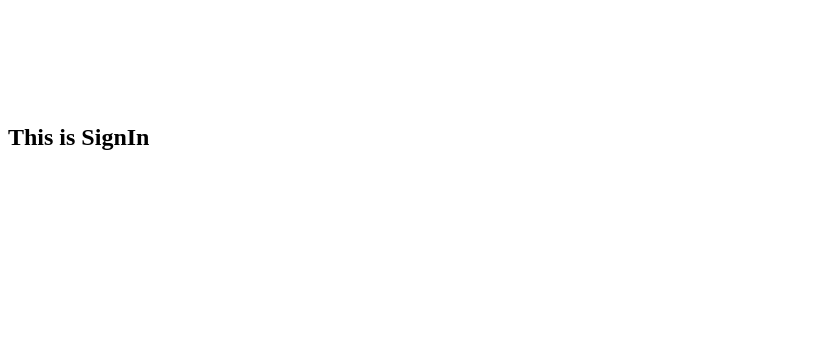
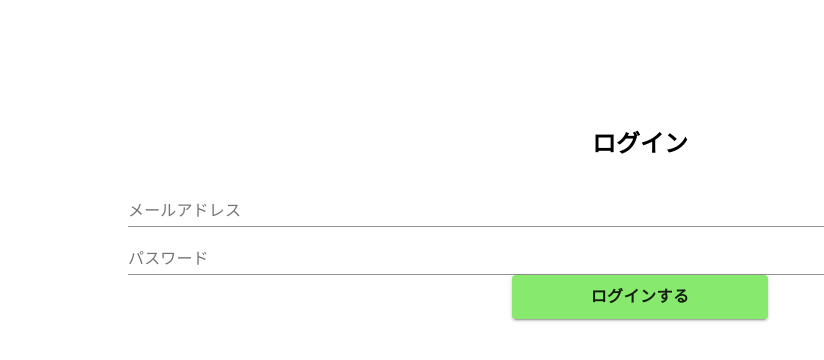
Before and after one commit to kannoRyo/todoApp, a React (Create React App) app: page /signin in a window 1280 px wide. Shown: the top 360 px of the page, without its empty margins (0-824 px from the left). Built offline with nearby package versions, Linux system fonts and the light colour scheme.

Commit message:
auth-path

```diff
--- a/src/App.jsx
+++ b/src/App.jsx
@@ -4,10 +4,6 @@ import './assets/style/reset.css'
 import { useSelector } from 'react-redux'
 
 const App = ()=> {
-  const selector = useSelector(state => state)
-
-  console.log(selector.users)
-
   return (
     <main className="c-main">
       <Router />
--- a/src/Auth.jsx
+++ b/src/Auth.jsx
@@ -1,11 +1,25 @@
-import React from 'react'
-import { BrowserRouter as Router, Route } from "react-router-dom";
+import React, { useEffect } from 'react'
+import { useDispatch, useSelector } from 'react-redux';
+import { getIsSignedIn } from './reducks/users/selector';
+import {listenAuthState} from './reducks/users/operations'
 
-const Router = ()=>{
+const Auth = ({children})=>{
+        const dispatch = useDispatch()
+        const selecotor = useSelector(state=> state)
+        const isSignedIn = getIsSignedIn(selecotor)
 
-	return (
-	<div>hoge</div>
-)
+        useEffect(()=>{
+                if(!isSignedIn){
+                        dispatch(listenAuthState())
+                }
+
+        },[])
+
+        if(!isSignedIn){
+                return <></>
+        }else{
+                return children
+        }
 }
 
-export default Router
+export default Auth
--- a/src/Router.jsx
+++ b/src/Router.jsx
@@ -5,14 +5,17 @@ import {
     SignIn ,
     SignUp
 } from './templates/index'
+import Auth from './Auth'
 
 const Router = ()=>{
 
 	return (
         <Switch>
-            <Route exact path="/" component={Home}></Route>
             <Route exact path="/signin" component={SignIn}></Route>
             <Route exact path="/signup" component={SignUp}></Route>
+            <Auth>
+                <Route exact path="/" component={Home}></Route>
+            </Auth>
         </Switch>
 )
 }
--- a/src/reducks/store/initialState.js
+++ b/src/reducks/store/initialState.js
@@ -3,7 +3,7 @@ const initialState = {
         uid: '',
         isSignedIn: false,
         username: '',
-        teams: '',
+        team: '',
     }
 }
 
--- a/src/reducks/users/action.js
+++ b/src/reducks/users/action.js
@@ -1,12 +1,13 @@
 export const SIGN_IN_ACTION = "SIGN_IN_ACTION"
 export const SIGN_UP_ACTION = "SIGN_UP_ACTION"
+export const SIGN_OUT_ACTION = "SIGN_OUT_ACTION"
 
 export const signInAction = (userState)=>{
     return{
         type: "SIGN_IN_ACTION",
         payload: {
             uid: userState.uid,
-            isSignedIn: true,
+            isSignedIn: userState.isSignedIn,
             username: userState.username,
             team: ''
         }
@@ -15,12 +16,24 @@ export const signInAction = (userState)=>{
 
 export const signUpAction = (userState)=>{
     return{
-        type: "SIGN_UP_ACTION",
+        type: "SIGN_Up_ACTION",
         payload: {
             uid: userState.uid,
-            isSignedIn: true,
+            isSignedIn: userState.isSignedIn,
             username: userState.username,
-            team: userState.team
+            team: ''
         }
     }
 }
+
+export const signOutAction = (userState)=>{
+    return{
+        type: "SIGN_OUT_ACTION",
+        payload: {
+            uid: '',
+            isSignedIn: false,
+            username: '',
+            team: ''
+        }
+    }
+}
--- a/src/reducks/users/operations.js
+++ b/src/reducks/users/operations.js
@@ -1,8 +1,64 @@
-import { signInAction, signUpAction} from './action'
+import { signInAction, signOutAction, signUpAction} from './action'
 import {auth, db, FirebaseTimestamp} from '../../firebase/index'
 import{push} from 'connected-react-router'
 
 const userRef = db.collection('users')
+
+export const listenAuthState = ()=>{
+    return async (dispatch)=>{
+        return auth.onAuthStateChanged(user=>{
+            if(user){
+                const uid = user.uid
+                    db.collection('users').doc(uid).get()
+                        .then((snapshot)=>{
+                            const data = snapshot.data()
+
+                            dispatch(signInAction({
+                                isSignedIn: true,
+                                uid: uid,
+                                username: data.username,
+                                team: data.team
+                            }))
+                            dispatch(push('/'))
+                    })
+            }else{
+                dispatch(push('/signin'))
+            }
+        })
+    }
+}
+
+export const signIn = (email, password)=>{
+    return async (dispatch,getState)=>{
+        // Validation
+        if(email === "" || password === "" ){
+            window.alert('未入力項目がございます。')
+            return false
+        }
+
+        auth.signInWithEmailAndPassword(email, password)
+            .then((result)=>{
+                const user = result.user
+                if(user){
+                    const uid = user.uid
+
+                    db.collection('users').doc(uid).get()
+                        .then((snapshot)=>{
+                            const data = snapshot.data()
+
+                            dispatch(signInAction({
+                                isSignedIn: true,
+                                uid: uid,
+                                username: data.username,
+                                team: data.team
+                            }))
+                            dispatch(push('/'))
+                        })
+                }
+
+            })
+    }
+}
 
 export const signUp = (username, email, password, confirmPassword) =>{
     return async (dispatch)=>{
@@ -43,3 +99,13 @@ export const signUp = (username, email, password, confirmPassword) =>{
             })
     }
 }
+
+export const signOut = ()=>{
+    return async (dispatch)=>{
+        console.log('AA')
+        auth.signOut()
+            .then(()=>{
+                dispatch(signOutAction())
+            })
+    }
+}
--- a/src/reducks/users/reducers.js
+++ b/src/reducks/users/reducers.js
@@ -12,6 +12,10 @@ export const usersReducers = (state= initialState.users, action)=>{
             return{
                 ...action.payload
             }
+        case Actions.SIGN_OUT_ACTION:
+            return{
+                ...action.payload
+            }
         default:
             return state
     }
--- a/src/reducks/users/selector.js
+++ b/src/reducks/users/selector.js
@@ -1,5 +1,8 @@
-export const getUserId = (selector) =>{
-    return {
+import {createSelector} from 'reselect'
 
-    }
-}
+const usersSelector = (state) => state.users
+
+export const getIsSignedIn = createSelector(
+    [usersSelector],
+    state => state.isSignedIn
+)
--- a/src/templates/Home.jsx
+++ b/src/templates/Home.jsx
@@ -1,15 +1,21 @@
+import { Button } from '@material-ui/core'
 import React from 'react'
 import { useDispatch, useSelector } from 'react-redux'
+import {signOut} from '../reducks/users/operations'
 
 const Home = ()=>{
 	const selector = useSelector(state => state)
-
+	const dispatch = useDispatch()
 
 	return (
 	<div>
 		<h2>This is Home</h2>
 		<h3>ユーザーネーム:{selector.users.username}</h3>
 		<h3>id:{selector.users.uid}</h3>
+
+		<Button variant="contained" color="secondary" onClick={ ()=> dispatch(signOut())}>
+			ログアウトする
+		</Button>
 	</div>
 )
 }
--- a/src/templates/SignIn.jsx
+++ b/src/templates/SignIn.jsx
@@ -1,12 +1,52 @@
-import React from 'react'
+import React, {useCallback, useState} from 'react'
+import { useDispatch } from 'react-redux'
+import {
+    TextInput,
+    GreenButton
+} from '../components/Uikit/index'
+import { signIn } from '../reducks/users/operations'
 
-const SignIn = ()=>{
+const SignUp = ()=>{
+    const dispatch = useDispatch()
+
+    const [email, setEmail] = useState('')
+    const [password, setPassword] = useState('')
+
+    const inputEmail = useCallback((e)=>{
+        setEmail(e.target.value)
+    },[email])
+
+    const inputPassword = useCallback((e)=>{
+        setPassword(e.target.value)
+	},[password])
 
 	return (
-	<div>
-		<h2>This is SignIn</h2>
-	</div>
+        <section className="c-section-wrapin">
+            <h2>ログイン</h2>
+            <TextInput
+                fullWidth={true}
+                label={"メールアドレス"}
+                multiline={false}
+                rows={1}
+                type={"text"}
+                value={email}
+                onChange={inputEmail}
+            />
+            <TextInput
+                fullWidth={true}
+                label={"パスワード"}
+                multiline={false}
+                rows={1}
+                type={"text"}
+                value={password}
+                onChange={inputPassword}
+            />
+            <GreenButton
+                text={"ログインする"}
+                onClick={()=> dispatch(signIn(email,password))}
+            />
+        </section>
 )
 }
 
-export default SignIn
+export default SignUp
```
Also changed, not shown: 1 other file (tests, documents, lock files or other folders).
